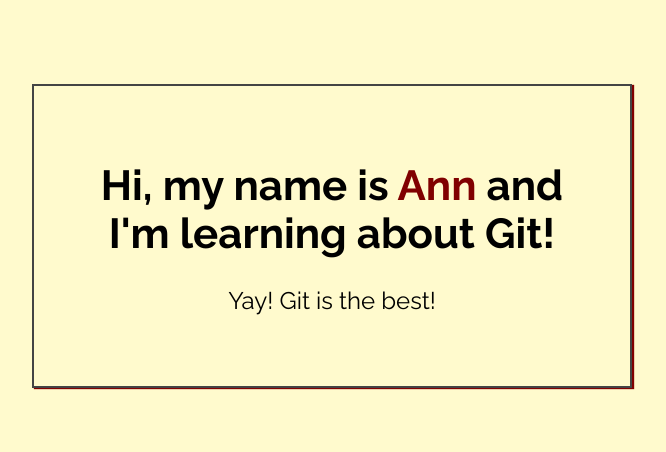
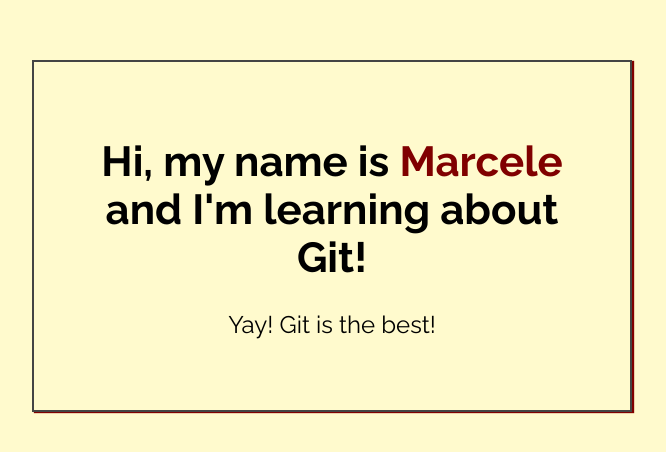
Before and after one commit to Marcellular415/my-first-repo, a plain HTML site: page index.html in a window 1280 px wide. Shown: the part 164-616 px from the top of the page, without its empty margins (308-974 px from the left). Drawn offline with Linux system fonts and the light colour scheme.

Commit message:
Changed header name

```diff
--- a/index.html
+++ b/index.html
@@ -14,7 +14,7 @@
 <body>
 
     <div class="greeting">
-        <h1>Hi, my name is <span class="highlight">Ann</span> and I'm learning about Git! </h1>
+        <h1>Hi, my name is <span class="highlight">Marcele</span> and I'm learning about Git! </h1>
 
         <p>Yay! Git is the best!</p>
     </div>
```
